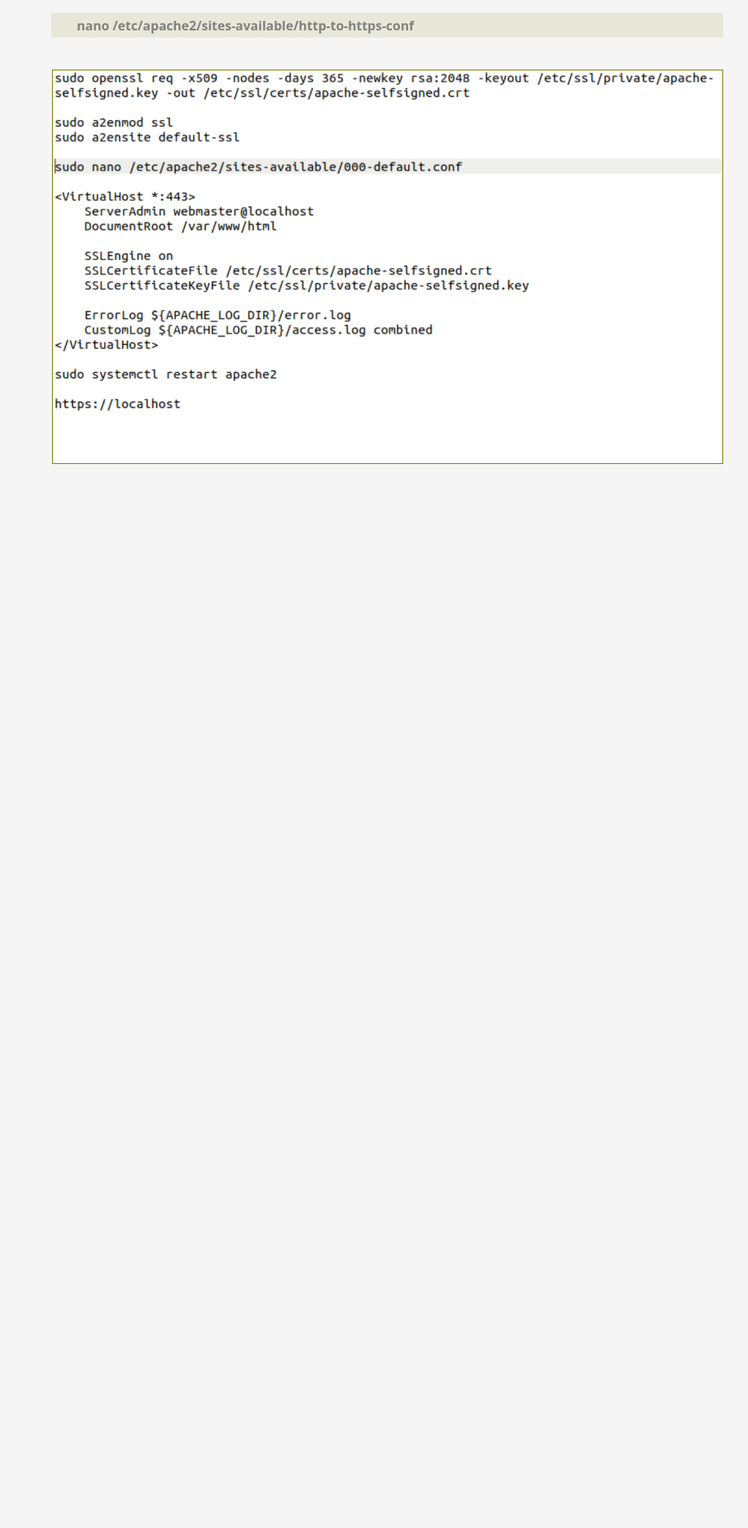
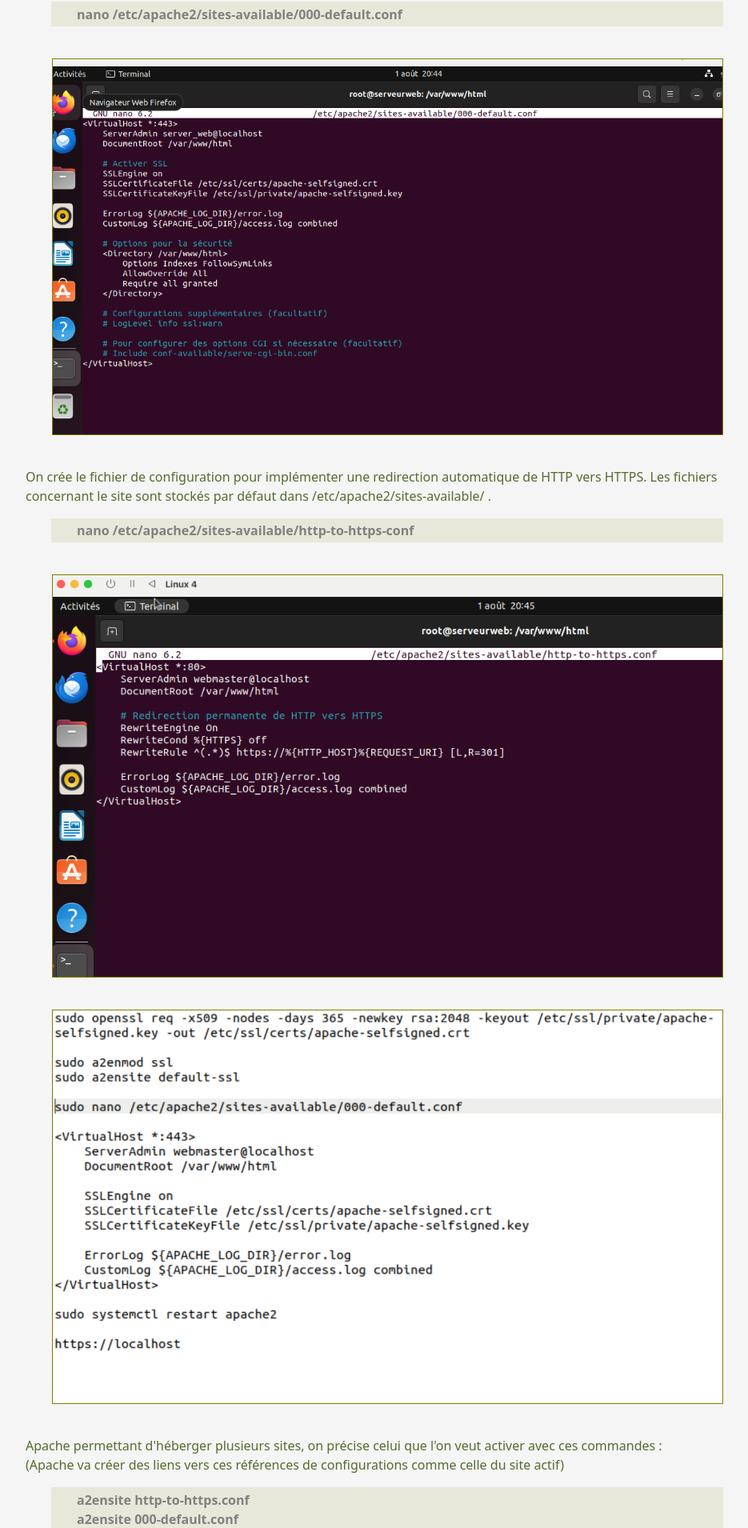
Before and after one commit to GitMalice/startReact, a React (Vite) app: page /apache in a window 1280 px wide. Shown: the part 887-2797 px from the top of the page at 80% size, without its empty margins (156-1091 px from the left). Before the commit the page ends 1507 px from the top, so only its background shows below. Built offline with nearby package versions, Linux system fonts and the light colour scheme.

Commit message:
set the apache page

```diff
--- a/src/App.css
+++ b/src/App.css
@@ -17,6 +17,7 @@
   margin: 0 auto;
   display: flex;
   justify-content: center;
+  margin-bottom: 50px;
 }
 
 .content {
@@ -36,6 +37,7 @@
 
 .code {
   margin: 0 2rem;
+  margin-bottom: 10px;
   padding: 0.2rem 2rem;
   color: grey;
   font-weight: 700;
--- a/src/components/Apache.tsx
+++ b/src/components/Apache.tsx
@@ -1,5 +1,7 @@
 import React from "react";
 import ApacheImage1 from "../assets/apache/apache_restart.png";
+import ApacheImageConfigHTTPS from "../assets/apache/config-serverweb-http.png";
+import ApacheImageConfigHTTP from "../assets/apache/config-serverweb-https.png";
 
 const Apache = () => {
   return (
@@ -46,11 +48,22 @@ const Apache = () => {
         <b>-keyout et -out</b> indiquent respectivement les chemins des fichiers
         des clé et certificats générés.
       </p>
-      <h5 className="sous-titre">Redirection du HTTPS</h5>
+      <h5 className="sous-titre">
+        Configuration du HTTP pour la redirection HTTPS
+      </h5>
+      <p>On édite dans un premier temps le fichier de configuration HTTP :</p>
+      <p className="code">nano /etc/apache2/sites-available/000-default.conf</p>
+      <div className="screenshot">
+        <img
+          className="sc-img"
+          src={ApacheImageConfigHTTP}
+          alt="code de déploiement HTTP apache"
+        />
+      </div>
       <p>
-        On édite les fichiers de configuration du site pour implémenter une
-        redirection automatique de HTTP vers HTTPS. Les fichiers concernant le
-        site sont stockés par défaut dans /etc/apachesites-available/ .
+        On crée le fichier de configuration pour implémenter une redirection
+        automatique de HTTP vers HTTPS. Les fichiers concernant le site sont
+        stockés par défaut dans /etc/apache2/sites-available/ .
       </p>
       <p className="code">
         nano /etc/apache2/sites-available/http-to-https-conf
@@ -58,10 +71,39 @@ const Apache = () => {
       <div className="screenshot">
         <img
           className="sc-img"
+          src={ApacheImageConfigHTTPS}
+          alt="code de déploiement HTTP apache"
+        />
+      </div>
+      <div className="screenshot">
+        <img
+          className="sc-img"
           src={ApacheImage1}
           alt="code de déploiement apache"
         />
       </div>
+      <p>
+        Apache permettant d'héberger plusieurs sites, on précise celui que l'on
+        veut activer avec ces commandes : <br />
+        (Apache va créer des liens vers ces références de configurations comme
+        celle du site actif)
+      </p>
+      <p className="code">
+        a2ensite http-to-https.conf
+        <br />
+        a2ensite 000-default.conf
+      </p>
+      <p>
+        On active les modules Apache dont on va se servir avec ces commandes,
+        puis on relance le service :
+      </p>
+      <p className="code">
+        a2enmod ssl
+        <br />
+        a2enmod rewrite
+        <br />
+        systemctl restart apache2
+      </p>
     </div>
   );
 };
```
Also changed, not shown: src/assets/apache/config-serverweb-http.png (added), src/assets/apache/config-serverweb-https.png (added).
